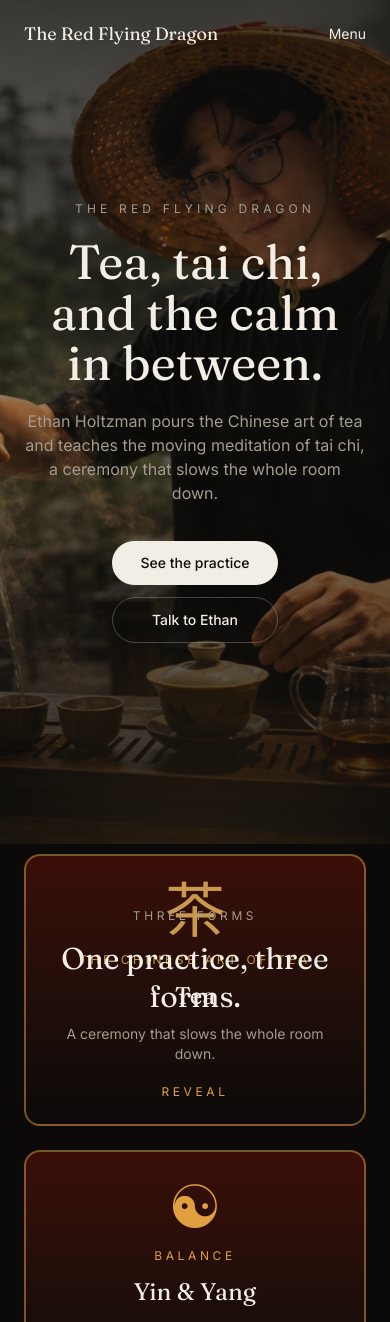
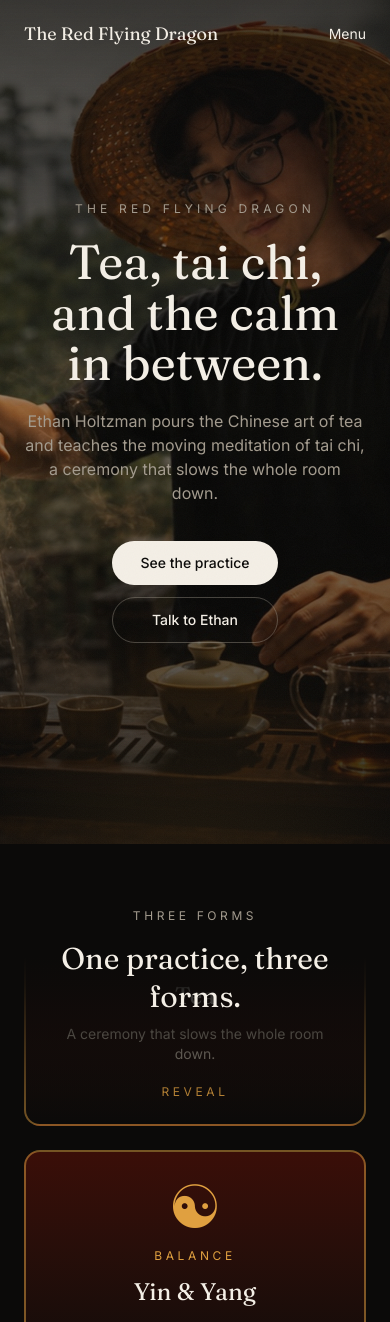
Before and after one commit to brunoraniere2003/magic-thai-tea, a Next.js app: page / in a window 390 px wide. Shown: the top 1322 px of the page. Built offline with nearby package versions, Linux system fonts and the light colour scheme.

Commit message:
fix(041): stop heading/card collision with an opaque-to-clear backdrop behind the heading
Cards sliding up the mobile carousel were overlapping the pinned section heading.
A stage-coloured gradient behind the heading hides cards as they rise past it.

```diff
--- a/components/sections/home/Worlds.tsx
+++ b/components/sections/home/Worlds.tsx
@@ -78,8 +78,10 @@ export function Worlds() {
               />
             )}
           />
-          {/* Heading rides at the top of the pinned stage, above the cards. */}
-          <div className="pointer-events-none absolute inset-x-0 top-0 z-10 px-6 pt-16 sm:pt-20">
+          {/* Heading rides at the top of the pinned stage, on an opaque-to-clear
+              backdrop (stage colour) so cards sliding up the carousel dissolve
+              cleanly BEHIND it instead of colliding with the title. */}
+          <div className="pointer-events-none absolute inset-x-0 top-0 z-10 bg-gradient-to-b from-stage from-40% via-stage/90 to-transparent px-6 pb-28 pt-16 sm:pt-20">
             <SectionHeading
               eyebrow={HOME.worldsHeading.eyebrow}
               title={HOME.worldsHeading.title}
```
